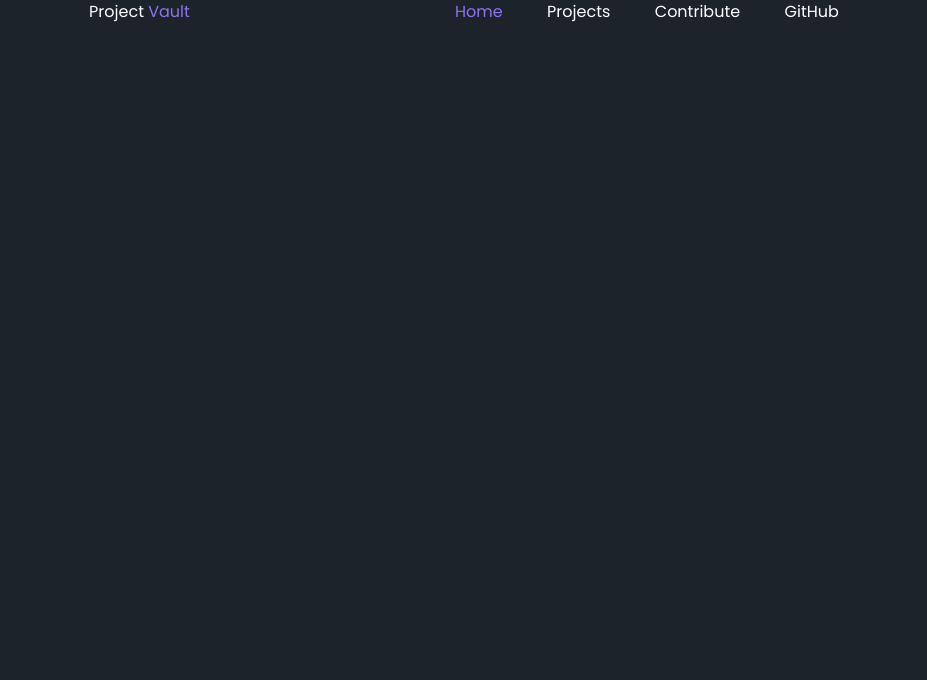
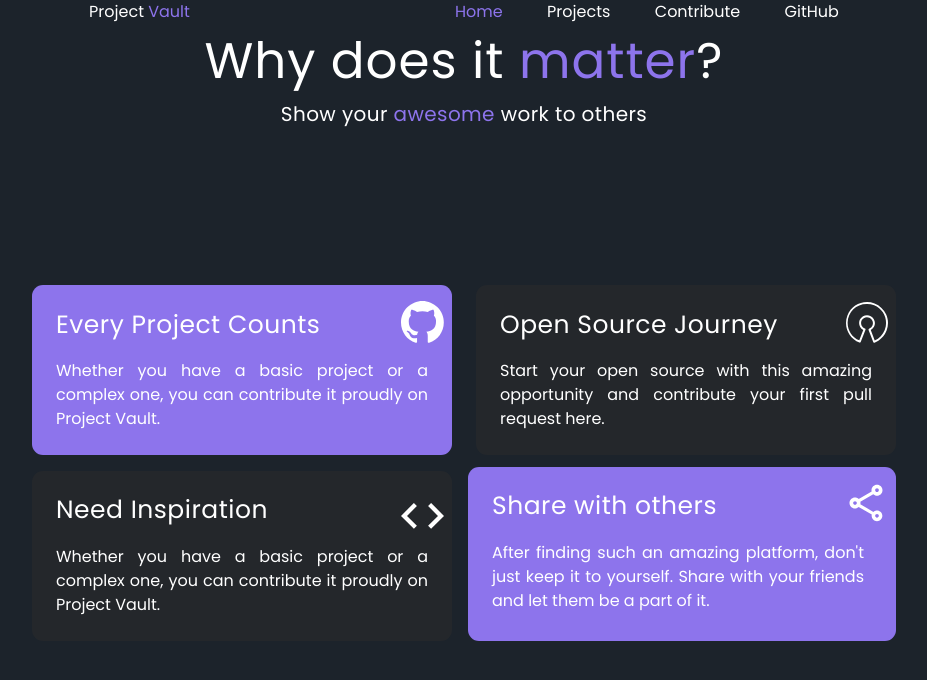
Before and after one commit to DiplomaTechCommunity/Project-Vault, a React (Vite) app: page /home in a window 1280 px wide. Shown: the top 680 px of the page, without its empty margins (176-1103 px from the left). Built offline with nearby package versions, Linux system fonts and the light colour scheme; the HTML template or start-up script is replaced by a standard one.

Commit message:
fix: "why matter" renders on home page with navbar

```diff
--- a/src/App.jsx
+++ b/src/App.jsx
@@ -2,13 +2,14 @@
 import './App.css';
 import Show from './components/Show';
 import Navbar from './components/Navbar/Navbar';
+import Home from './components/Home/Home';
 function App() {
   return (
 
     // Add the components in respective routes
     <Routes>
     <Route path="/" element={<Show/>}></Route>
-    <Route path="/home" element={<Navbar/>}></Route>
+    <Route path="/home" element={<Home/>}></Route>
     <Route path="/projects" element={<Show/>}></Route>
     <Route path="/contribute" element={<Navbar/>}></Route>
     <Route path="/github" element={<Navbar/>}></Route>
--- /dev/null
+++ b/src/components/Home/Home.jsx
@@ -0,0 +1,13 @@
+import Navbar from "../Navbar/Navbar";
+import WhyMatter from "../Why-Matter/WhyMatter";
+
+function Home() {
+  return (
+    <>
+      <Navbar />
+      <WhyMatter />
+    </>
+  );
+}
+
+export default Home;
```
